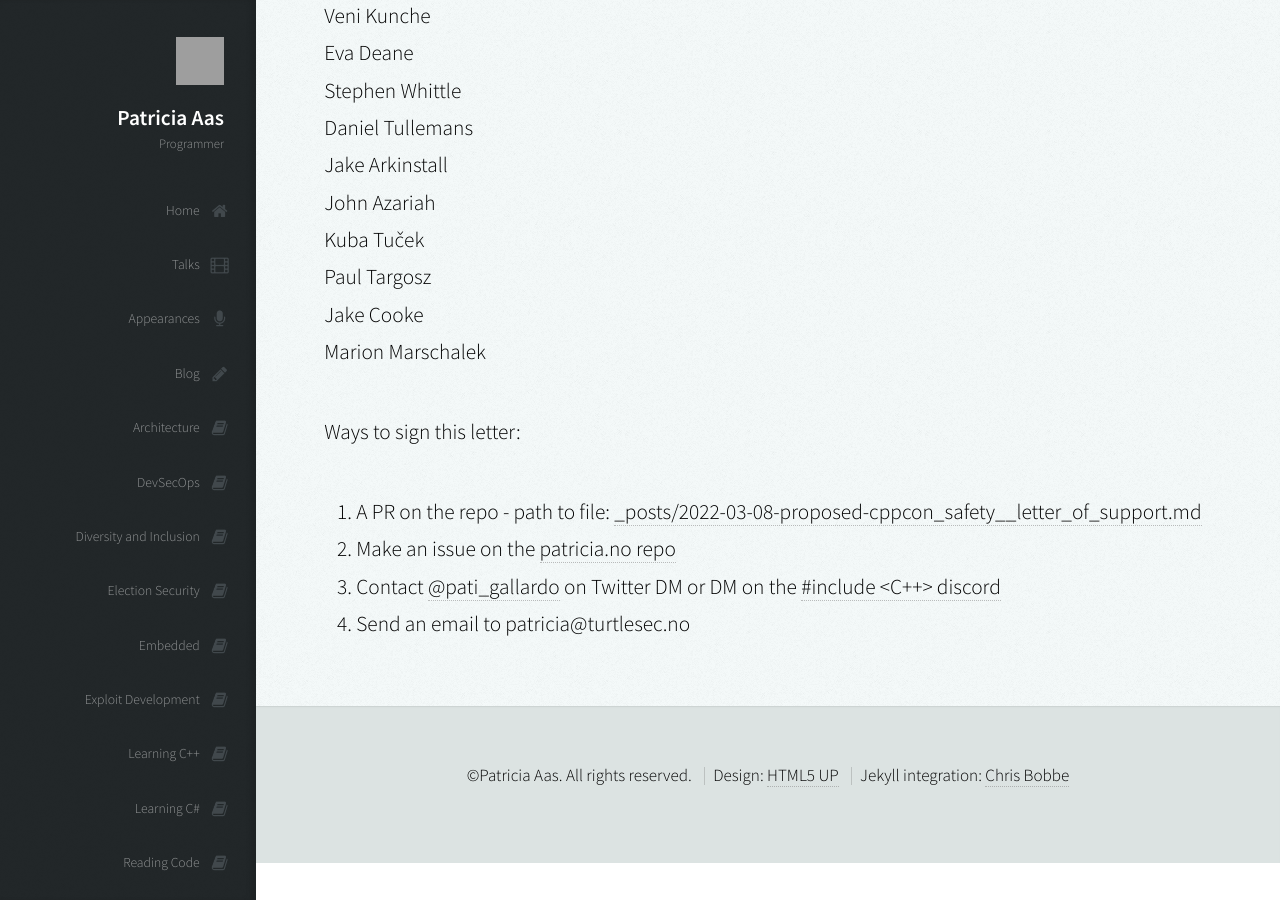
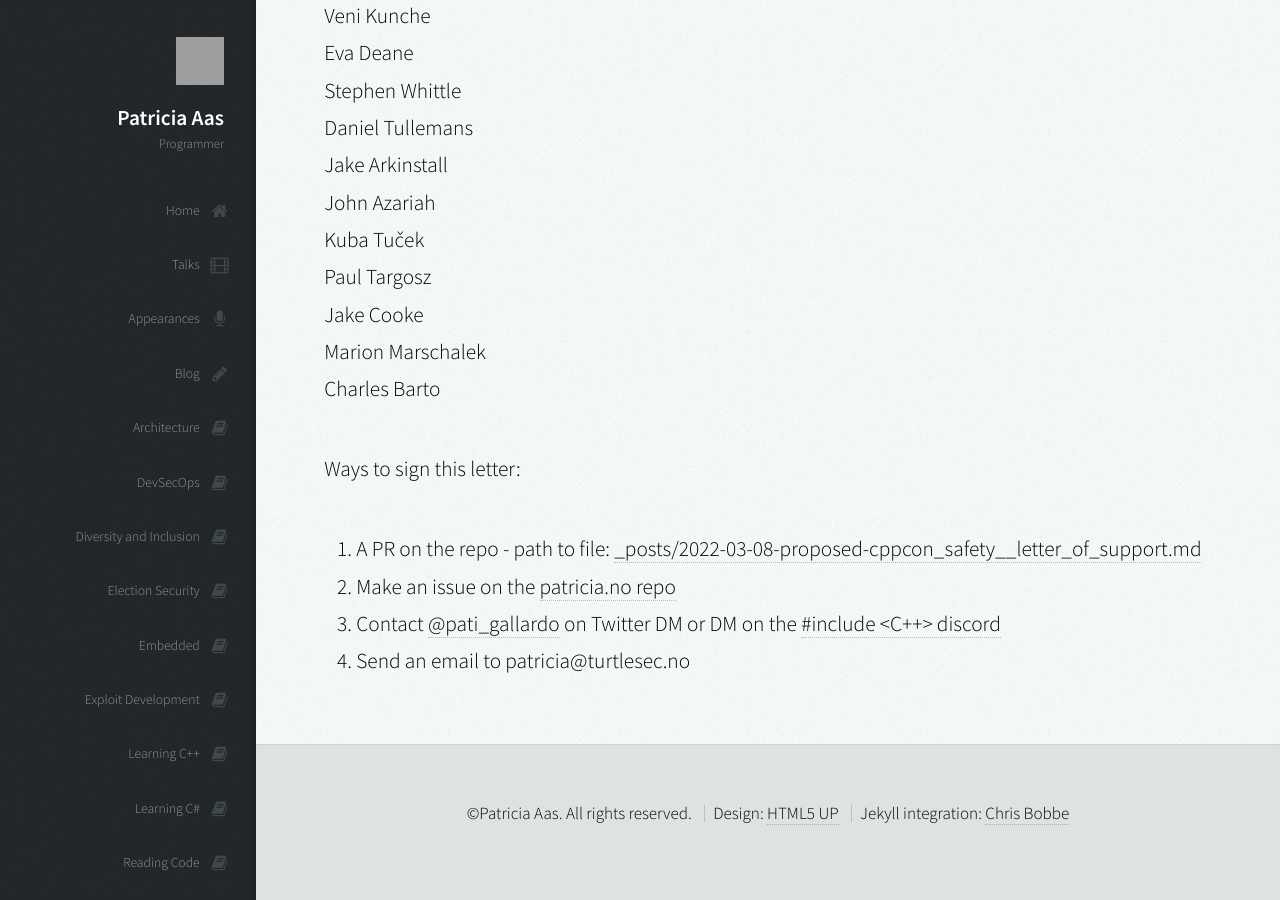
Before and after one commit to patricia-gallardo/patricia-gallardo.github.io, a Jekyll site: the page built from _posts/2022-03-08-proposed-cppcon_safety__letter_of_support.md, in a window 1280 px wide and 900 px high, scrolled down 6754 px. Built offline with Jekyll 4.4.1, drawn with Linux system fonts in a browser that asks for light colours; nearby versions of some CDN libraries; grey boxes are pictures that could not be loaded.

Commit message:
Add my name as well

```diff
--- a/_posts/2022-03-08-proposed-cppcon_safety__letter_of_support.md
+++ b/_posts/2022-03-08-proposed-cppcon_safety__letter_of_support.md
@@ -189,6 +189,7 @@ Kuba Tuček <br>
 Paul Targosz <br>
 Jake Cooke <br>
 Marion Marschalek <br>
+Charles Barto <br>
 
 
 Ways to sign this letter:
```
